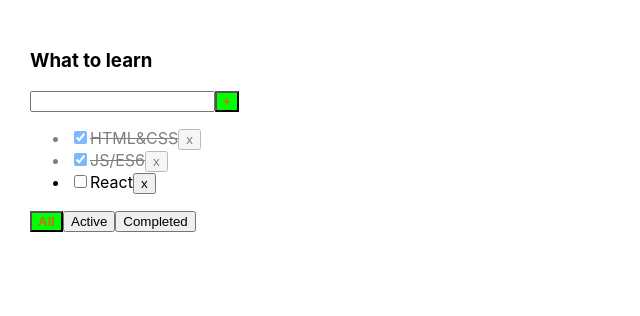
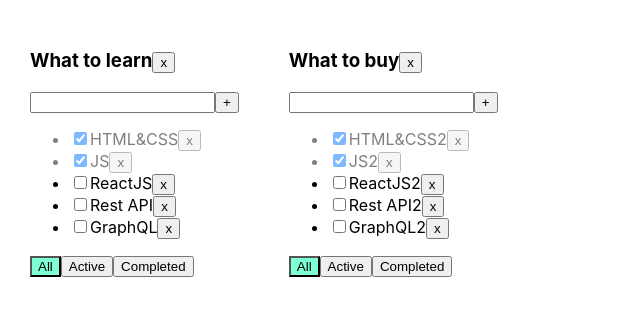
Before and after one commit to EkaterinaYurchyk2022/tasks-manager, a React (Create React App) app: page / in a window 1280 px wide. Shown: the top 316 px of the page, without its empty margins (0-640 px from the left). Built offline with nearby package versions, Linux system fonts and the light colour scheme.

Commit message:
'todo 5'

```diff
--- a/src/App.css
+++ b/src/App.css
@@ -6,21 +6,19 @@
 .App > div {
   margin-right: 50px;
 }
+
 .error {
-  border: red 3px solid;
-  outline: none;
+  border: red 1px solid;
 }
 
 .error-message {
   color: red;
 }
-.btn-active {
-  background-color: lime;
-  color: chocolate;
-  font-weight: bold;
+
+.active-filter {
+  background-color: aquamarine;
 }
 
-.isDone {
+.is-done {
   opacity: 0.5;
-  text-decoration: line-through;
 }
--- a/src/App.tsx
+++ b/src/App.tsx
@@ -1,78 +1,142 @@
 import React, {useState} from 'react';
 import './App.css';
-import TodoList from "./TodoList";
-import {v1} from "uuid";
+import {TaskType, Todolist} from './Todolist';
+import {v1} from 'uuid';
 
-export type TaskType = {
-    id: string
-    title: string
-    isDone: boolean
+export type FilterValuesType = "all" | "active" | "completed";
+
+
+export type TodolistsType = {
+    id: string,
+    title: string,
+    filter: FilterValuesType
 }
 
-export type FilterValuesType = "all" | "active" | "completed"
+export type taskObjectType = {
+    [key: string]:Array<TaskType>
+}
 
 function App() {
-    // C - create
-    // R - read
-    // U - update
-    // D - delete
-    // BLL:
-    const todoListTitle_1: string = "What to learn"
-    const [tasks, setTasks] = useState<Array<TaskType>>([
-        {id: v1(), title: "HTML&CSS", isDone: true},
-        {id: v1(), title: "JS/ES6", isDone: true},
-        {id: v1(), title: "React", isDone: false},
+    let todolistID1 = v1();
+    let todolistID2 = v1();
+
+    let [todolists, setTodolists] = useState<Array<TodolistsType>>([
+        {id: todolistID1, title: 'What to learn', filter: 'all'},
+        {id: todolistID2, title: 'What to buy', filter: 'all'},
     ])
 
-    const [filter, setFilter] = useState<FilterValuesType>("all")
+    let [tasks, setTasks] = useState<taskObjectType>({
+        [todolistID1]: [
+            {id: v1(), title: "HTML&CSS", isDone: true},
+            {id: v1(), title: "JS", isDone: true},
+            {id: v1(), title: "ReactJS", isDone: false},
+            {id: v1(), title: "Rest API", isDone: false},
+            {id: v1(), title: "GraphQL", isDone: false},
+        ],
+        [todolistID2]: [
+            {id: v1(), title: "HTML&CSS2", isDone: true},
+            {id: v1(), title: "JS2", isDone: true},
+            {id: v1(), title: "ReactJS2", isDone: false},
+            {id: v1(), title: "Rest API2", isDone: false},
+            {id: v1(), title: "GraphQL2", isDone: false},
+        ]
+    });
 
-    const removeTask = (id: string) => {
-        const filteredTasks = tasks.filter(t => t.id !== id)
-        setTasks(filteredTasks)
+
+    /*   let [todolists, setTodolists] = useState<Array<TodolistsType>>([
+           {id: v1(), title: 'What to learn', filter: 'all'},
+           {id: v1(), title: 'What to buy', filter: 'completed'}
+       ])
+
+
+       let [tasks, setTasks] = useState([
+           {id: v1(), title: "HTML&CSS", isDone: true},
+           {id: v1(), title: "JS", isDone: true},
+           {id: v1(), title: "ReactJS", isDone: false},
+           {id: v1(), title: "Rest API", isDone: false},
+           {id: v1(), title: "GraphQL", isDone: false},
+       ]);*/
+
+    /*   let [filter, setFilter] = useState<FilterValuesType>("all");*/
+
+    const removeTodolist = (todolistID: string) => {
+        setTodolists(todolists.filter(el => el.id !== todolistID))
+        delete tasks[todolistID]
     }
 
-    const addTask = (title: string) => {
-        const newTask: TaskType = {
-            id: v1(),
-            title,
-            isDone: false
-        }
-        /*  const copy = [...tasks]
-          copy.unshift(newTask)*/
-        setTasks([newTask, ...tasks])
+    function removeTask(todolistID: string, id: string) {
+        setTasks({...tasks, [todolistID]: tasks[todolistID].filter(el => el.id !== id)})
+
+
+        /*let filteredTasks = tasks.filter(t => t.id != id);
+        setTasks(filteredTasks);*/
     }
 
-    const changeStatus = (id: string, isDone: boolean) => {
-        setTasks(tasks.map(t => t.id === id ? {...t, isDone} : t))
-
+    function addTask(todolistID: string, title: string) {
+        let newTask = {id: v1(), title: title, isDone: false};
+        /* let newTasks = [task, ...tasks];
+         setTasks(newTasks);*!/*/
+        setTasks({...tasks, [todolistID]: [newTask, ...tasks[todolistID]]})
     }
 
-    const changeFilter = (filter: FilterValuesType) => setFilter(filter)
+    function changeStatus(todolistID: string, taskId: string, isDoneValue: boolean) {
+        setTasks({
+            ...tasks,
+            [todolistID]: tasks[todolistID].map(el => el.id === taskId ? {...el, isDone: isDoneValue} : el)
+        })
+        /*  let task = tasks.find(t => t.id === taskId);
+          if (task) {
+              task.isDone = isDone;
+          }
 
-    let tasksForTodoList;
-    switch (filter) {
-        case "active":
-            tasksForTodoList = tasks.filter(t => t.isDone === false)
-            break
-        case "completed":
-            tasksForTodoList = tasks.filter(t => t.isDone === true)
-            break
-        default:
-            tasksForTodoList = tasks
+          setTasks([...tasks]);*/
     }
 
-// UI:
+
+    /* let tasksForTodolist = tasks;*/
+
+    /*  if (filter === "active") {
+          tasksForTodolist = tasks.filter(t => t.isDone === false);
+      }
+      if (filter === "completed") {
+          tasksForTodolist = tasks.filter(t => t.isDone === true);}*/
+
+
+    function changeFilter(todolistID: string, value: FilterValuesType) {
+        setTodolists(todolists.map(el => el.id === todolistID ? {...el, filter: value} : el))
+        /*setFilter(value);*/
+    }
+
+
     return (
         <div className="App">
-            <TodoList
-                title={todoListTitle_1}
-                tasks={tasksForTodoList}
-                removeTasks={removeTask}
-                addTask={addTask}
-                changeFilter={changeFilter}
-                changeStatus={changeStatus}
-                filter={filter}
-            />
+            {todolists.map((el) => {
+                let tasksForTodolist = tasks[el.id];
+                if (el.filter === "active") {
+                    tasksForTodolist = tasks[el.id].filter(t => t.isDone === false);
+                }
+                if (el.filter === "completed") {
+                    tasksForTodolist = tasks[el.id].filter(t => t.isDone === true);
+                }
+
+
+                return (
+                    <Todolist
+                        key={el.id}
+                        todolistID={el.id}
+                        title={el.title}
+                        tasks={tasksForTodolist}
+                        removeTask={removeTask}
+                        changeFilter={changeFilter}
+                        addTask={addTask}
+                        changeTaskStatus={changeStatus}
+                        filter={el.filter}
+                        removeTodolist={removeTodolist}
+                    />
+                )
+            })}
+
+
         </div>
     );
 }
--- a/src/Button.tsx
+++ /dev/null
@@ -1,24 +0,0 @@
-import React from 'react';
-import {FilterValuesType} from "./App";
-
-
-type ButtonPropsType = {
-    title: string
-    onClickHandler: () => void
-    btnClass?: string
-
-}
-const Button = (props: ButtonPropsType) => {
-    return (
-        <>
-            <button
-                className={props.btnClass}
-                onClick={props.onClickHandler}
-            >
-                {props.title}
-            </button>
-        </>
-    );
-};
-
-export default Button;
--- a/src/TasksList.tsx
+++ /dev/null
@@ -1,42 +0,0 @@
-import React, {FC} from 'react';
-import {TaskType} from "./App";
-
-
-type TasksListPropsType = {
-    tasks: Array<TaskType>
-    removeTasks: (id: string) => void
-    addTask: (title: string) => void
-    changeStatus: (id: string, isDone: boolean) => void
-}
-
-const TasksList: FC<TasksListPropsType> = (
-    {
-        tasks,
-        removeTasks,
-        changeStatus
-    }) => {
-    /*const {tasks} = props*/
-
-
-    const tasksJSXElements = tasks.map(t => {
-        const onClickRemoveTask = () => removeTasks(t.id)
-        return (
-            <li key={t.id} className={t.isDone ? "isDone" : ""}>
-                <input type="checkbox"
-                       checked={t.isDone}
-                       onChange={(e) => changeStatus(t.id, e.currentTarget.checked)}
-                />
-                <span>{t.title}</span>
-                <button onClick={onClickRemoveTask}>x</button>
-            </li>
-        )
-    })
-
-    return (
-        <ul>
-            {tasksJSXElements}
-        </ul>
-    );
-};
-
-export default TasksList;
--- a/src/TodoList.tsx
+++ b/src/TodoList.tsx
@@ -1,86 +1,101 @@
-import React, {useState} from 'react';
-import {FilterValuesType, TaskType} from "./App";
-import TodoListHeader from "./TodoListHeader";
-import Button from "./Button";
-import TasksList from "./TasksList";
+import React, {ChangeEvent, KeyboardEvent, useState} from 'react';
+import {FilterValuesType} from './App';
 
-type TodoListPropsType = {
+export type TaskType = {
+    id: string
+    title: string
+    isDone: boolean
+}
+
+type PropsType = {
+    key: string
+    todolistID: string
     title: string
     tasks: Array<TaskType>
-    removeTasks: (id: string) => void
-    addTask: (title: string) => void
-    changeFilter: (filter: FilterValuesType) => void
-    changeStatus: (id: string, isDone: boolean) => void
+    removeTask: (todolistId: string, id: string) => void
+    changeFilter: (todolistID: string,
+                   value: FilterValuesType) => void
+    addTask: (todolistID: string, title: string) => void
+    changeTaskStatus: (todolistID: string, taskId: string, isDone: boolean) => void
     filter: FilterValuesType
+    removeTodolist:(todoListID: string)=>void
 }
 
-const TodoList = (props: TodoListPropsType) => {
-    const [title, setTitle] = useState<string>("")
-    const [error, setError] = useState<boolean>(false)
+export function Todolist(props: PropsType) {
+
+    let [title, setTitle] = useState("")
+    let [error, setError] = useState<string | null>(null)
+
     const addTask = () => {
-        const trimmedTitle = title.trim()
-        if (trimmedTitle) {
-            props.addTask(trimmedTitle)
+        if (title.trim() !== "") {
+            props.addTask(props.todolistID, title.trim());
+            setTitle("");
         } else {
-            setError(true)
+            setError("Title is required");
         }
-        setTitle("")
-
     }
 
-    return (
+    const onChangeHandler = (e: ChangeEvent<HTMLInputElement>) => {
+        setTitle(e.currentTarget.value)
+    }
+
+    const onKeyPressHandler = (e: KeyboardEvent<HTMLInputElement>) => {
+        setError(null);
+        if (e.charCode === 13) {
+            addTask();
+        }
+    }
+
+    const onAllClickHandler = () => props.changeFilter(props.todolistID, "all");
+    const onActiveClickHandler = () => props.changeFilter(props.todolistID, "active");
+    const onCompletedClickHandler = () => props.changeFilter(props.todolistID, "completed");
+
+    const removeTodolistHandler = () => {
+    props.removeTodolist(props.todolistID)
+    }
+
+    return <div>
+        <h3>
+            {props.title}
+            <button onClick={removeTodolistHandler}>x</button>
+        </h3>
         <div>
-            <TodoListHeader title={props.title}/>
-            <div>
-                <input
-                    className={error ? "error" : ""}
-                    value={title}
-                    onChange={(e) => {
-                        setTitle(e.currentTarget.value)
-                        setError(false)
-                    }}
-                    onKeyPress={(e) => {
-                        if (e.key === "Enter") {
-                            addTask()
-                        }
+            <input value={title}
+                   onChange={onChangeHandler}
+                   onKeyPress={onKeyPressHandler}
+                   className={error ? "error" : ""}
+            />
+            <button onClick={addTask}>+</button>
+            {error && <div className="error-message">{error}</div>}
+        </div>
+        <ul>
+            {
+                props.tasks.map(t => {
+                    const onClickHandler = () => props.removeTask(props.todolistID, t.id)
+                    const onChangeHandler = (e: ChangeEvent<HTMLInputElement>) => {
+                        props.changeTaskStatus(props.todolistID, t.id, e.currentTarget.checked);
                     }
-                    }
-                />
-                <Button
-                    btnClass={props.filter === "all" ? "btn-active" : ""}
-                    title={"+"} onClickHandler={addTask}/>
-                {error && <div className={"error-message"}>Title is required!</div>}
-            </div>
-            <TasksList
-                tasks={props.tasks}
-                removeTasks={props.removeTasks}
-                addTask={props.addTask}
-                changeStatus={props.changeStatus}
-            />
-            <div>
-                <Button
-                    btnClass={props.filter === "all" ? "btn-active" : ""}
-                    title={"All"}
-                    onClickHandler={() => props.changeFilter("all")}
 
-                />
-                <Button
-                    btnClass={props.filter === "active" ? "btn-active" : ""}
-                    title={"Active"}
-                    onClickHandler={() => props.changeFilter("active")}
-
-                />
-                <Button
-                    btnClass={props.filter === "completed" ? "btn-active" : ""}
-                    title={"Completed"}
-                    onClickHandler={() => props.changeFilter("completed")}
-
-                />
-
-            </div>
-
+                    return <li key={t.id} className={t.isDone ? "is-done" : ""}>
+                        <input type="checkbox"
+                               onChange={onChangeHandler}
+                               checked={t.isDone}/>
+                        <span>{t.title}</span>
+                        <button onClick={onClickHandler}>x</button>
+                    </li>
+                })
+            }
+        </ul>
+        <div>
+            <button className={props.filter === 'all' ? "active-filter" : ""}
+                    onClick={onAllClickHandler}>All
+            </button>
+            <button className={props.filter === 'active' ? "active-filter" : ""}
+                    onClick={onActiveClickHandler}>Active
+            </button>
+            <button className={props.filter === 'completed' ? "active-filter" : ""}
+                    onClick={onCompletedClickHandler}>Completed
+            </button>
         </div>
-    );
-};
-
-export default TodoList;
+    </div>
+}
--- a/src/TodoListHeader.tsx
+++ /dev/null
@@ -1,13 +0,0 @@
-import React from 'react';
-
-type TodoListHeaderPropsType = {
-    title: string
-}
-
-const TodoListHeader = (props: TodoListHeaderPropsType) => {
-    return (
-        <h3>{props.title}</h3>
-    );
-};
-
-export default TodoListHeader;
```
Also changed, not shown: src/codewars.html (deleted, +0 -18 lines).
